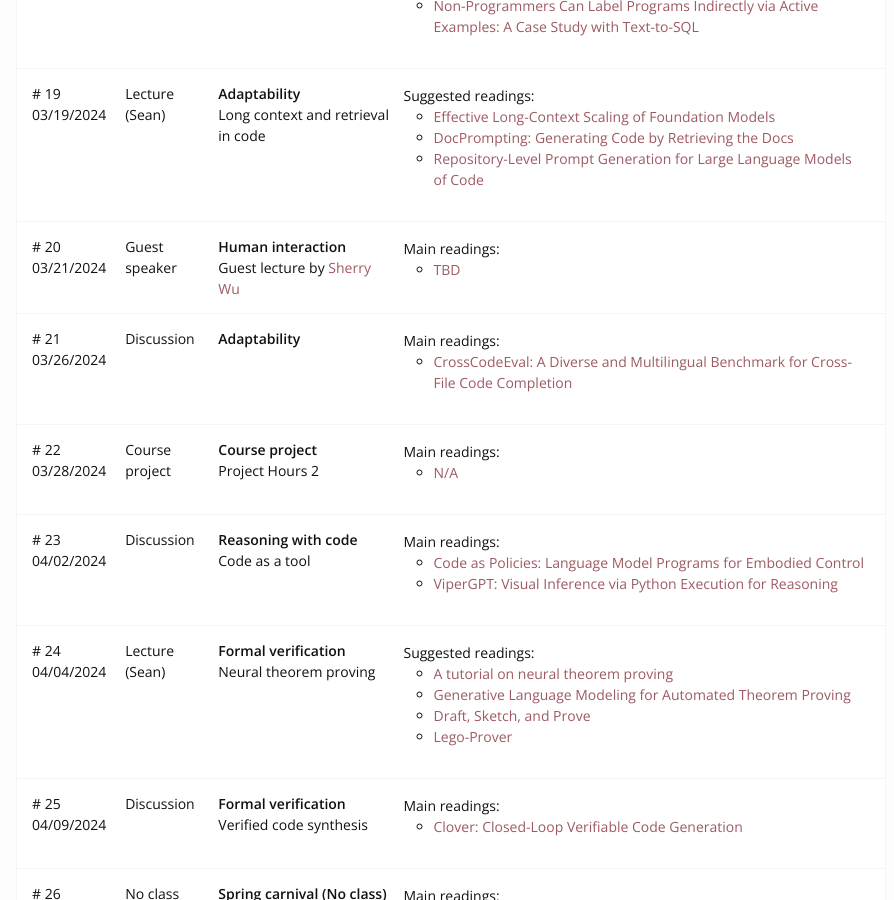
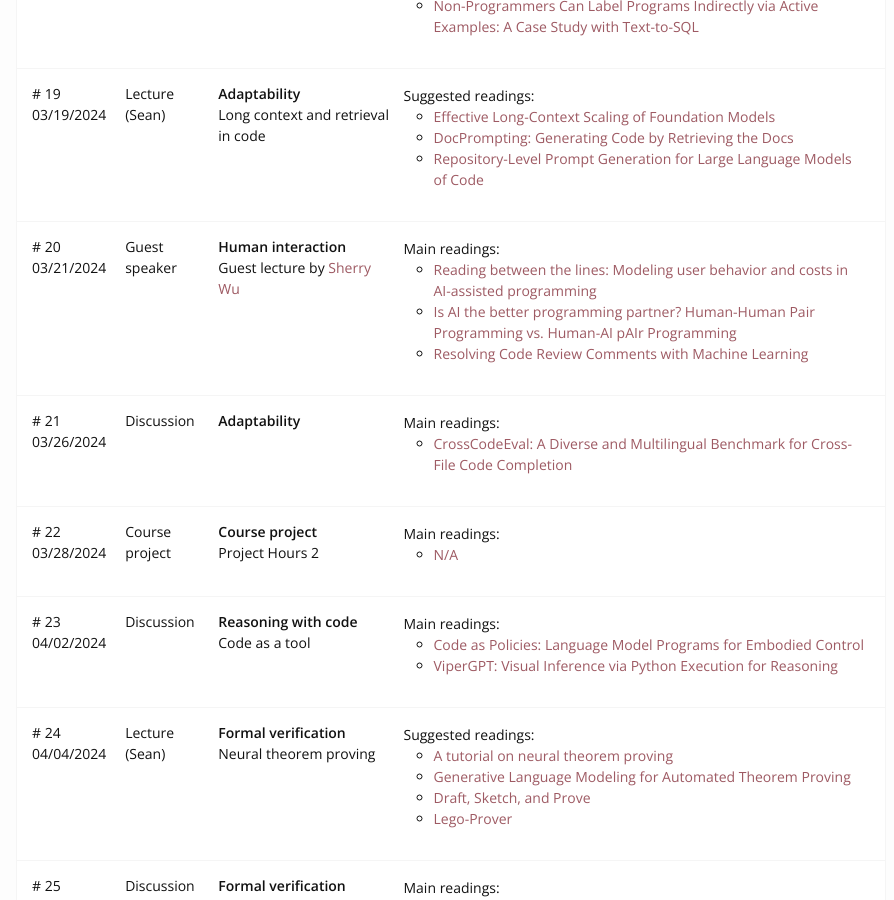
Before and after one commit to cmu-codegen/s2024, a Jekyll site: the page built from index.md, in a window 1280 px wide and 900 px high, scrolled down 5299 px. Shown: the whole window, without its empty margins (189-1083 px from the left). Built offline with Jekyll 4.4.1, drawn with Linux system fonts in a browser that asks for light colours; nearby versions of some CDN libraries.

```diff
--- a/_data/schedule.yml
+++ b/_data/schedule.yml
@@ -316,8 +316,12 @@ schedule:
       - url: /static_files/15.pdf
         name: slides
     main:
-      - url: https://www.cs.cmu.edu/~sherryw/
-        title: "TBD"
+      - url: https://arxiv.org/abs/2210.14306
+        title: "Reading between the lines: Modeling user behavior and costs in AI-assisted programming"
+      - url: https://arxiv.org/abs/2306.05153
+        title: "Is AI the better programming partner? Human-Human Pair Programming vs. Human-AI pAIr Programming"
+      - url: https://storage.googleapis.com/gweb-research2023-media/pubtools/pdf/0449374e831a796a5e88f92380c64e7e090c6dfa.pdf
+        title: "Resolving Code Review Comments with Machine Learning"
 
   - number: 21
     title:
```
